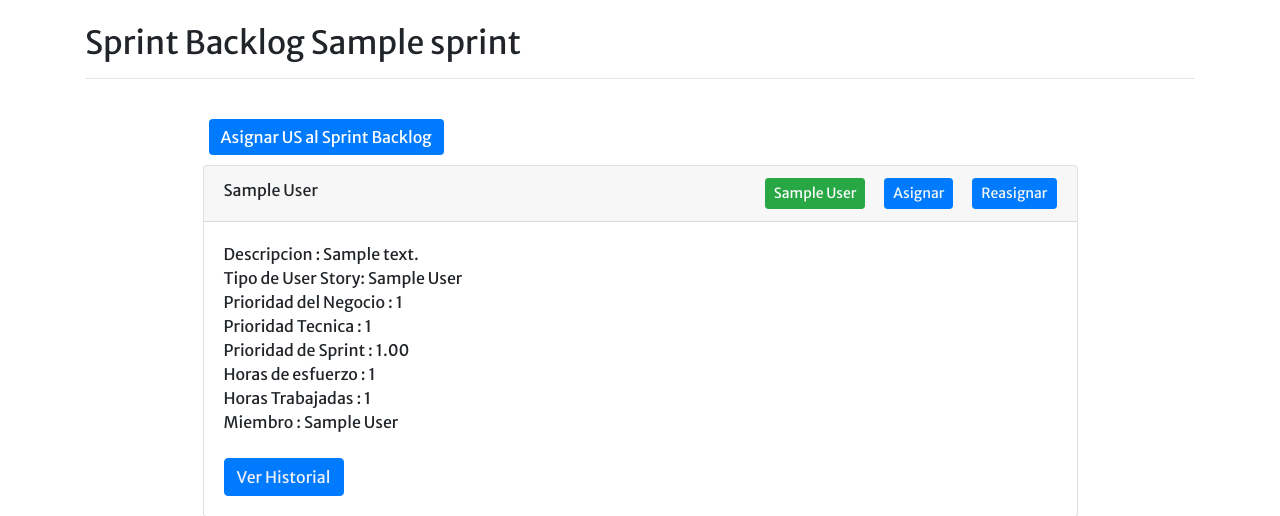
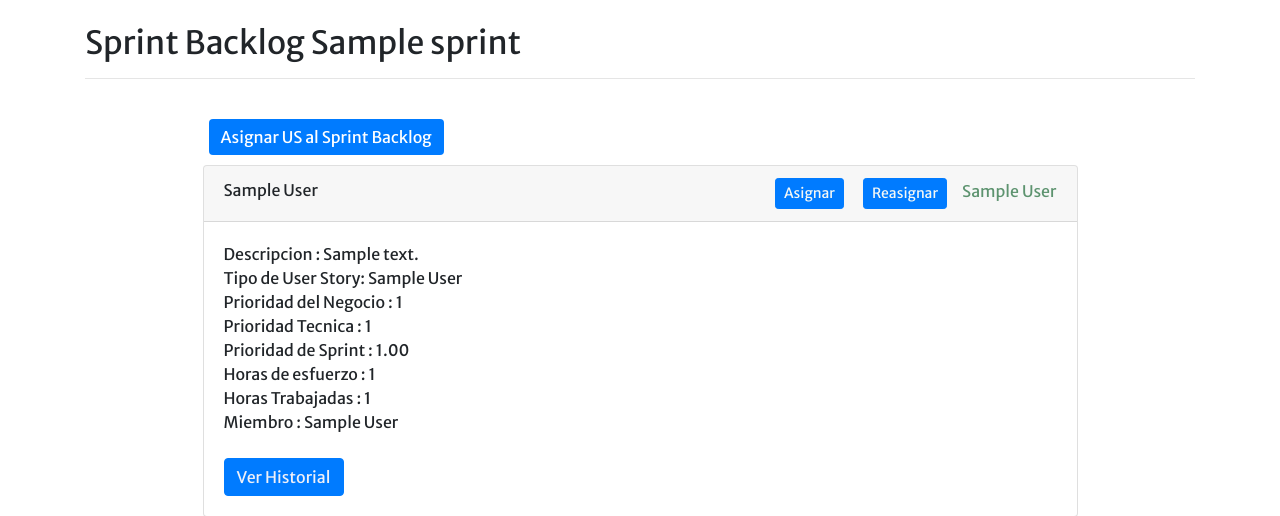
Before and after one commit to ararolon/GestorDeProyectosAgiles_repo, a Django app: page /SprintBacklog/1 in a window 1280 px wide. Shown: the part 56-572 px from the top of the page. Run offline with Django 4.2, Linux system fonts and the light colour scheme; tables that the repository leaves empty hold one stand-in row (values such as "Sample post"); parts of the project's set-up code (start-up, migrations or seed data) failed here and were passed over; some libraries are stand-ins or nearby versions.

Commit message:
Cambios en los Botones

```diff
--- a/Sprint/templates/Sprint/sprintbacklog.html
+++ b/Sprint/templates/Sprint/sprintbacklog.html
@@ -68,10 +68,12 @@
                             </div>
                             <div class="col-auto mr-0">
                                 {% if sprint.estado_sprint == 'En Planificacion' or sprint.estado_sprint == 'En Curso'%}
-                                    <button type="button" class="btn btn-success btn-sm">{{s.estado}}</button>
                                     <a class="btn btn-primary ml-3 btn-sm" style="color: rgb(243, 247, 245)" data-toggle="modal" data-target="#exampleModal" data-usId="{{s.id_us}}">Asignar </a>
                                     <a class="btn btn-primary ml-3 btn-sm" style="color: rgb(243, 247, 245)" data-toggle="modal" data-target="#exampleModal" data-usId="{{s.id_us}}">Reasignar </a>
                                 {% endif %}
+                            </div>
+                            <div class="col-auto pl-0 mt-1">
+                                <h6 class="card-text " style="color: rgb(93, 147, 111)">{{s.estado}}</h6>
                             </div>
                         </div>
                     </div>
@@ -108,6 +110,7 @@
                             onclick="document.getElementById('t-{{s.pk}}').classList.toggle('show');"
                             role="button" aria-expanded="false" aria-controls="t-{{s.pk}}">Ver Historial</a>
                             <div class="collapse" id="t-{{s.pk}}">
+                                <br>
                                 <div class="col-11 row">
                                     {% for h in s.history.all %}
                                         {% if h.actividad %}
--- a/datos.json
+++ b/datos.json
@@ -1479,7 +1479,7 @@
       "fields": {
         "nombre": "Tipo US 1",
         "descripcion": "",
-        "estados_kanban": [1, 2, 99, 100]
+        "estados_kanban": [1, 2, 100]
       }
     },
     {
```
Also changed, not shown: 1 other file.
